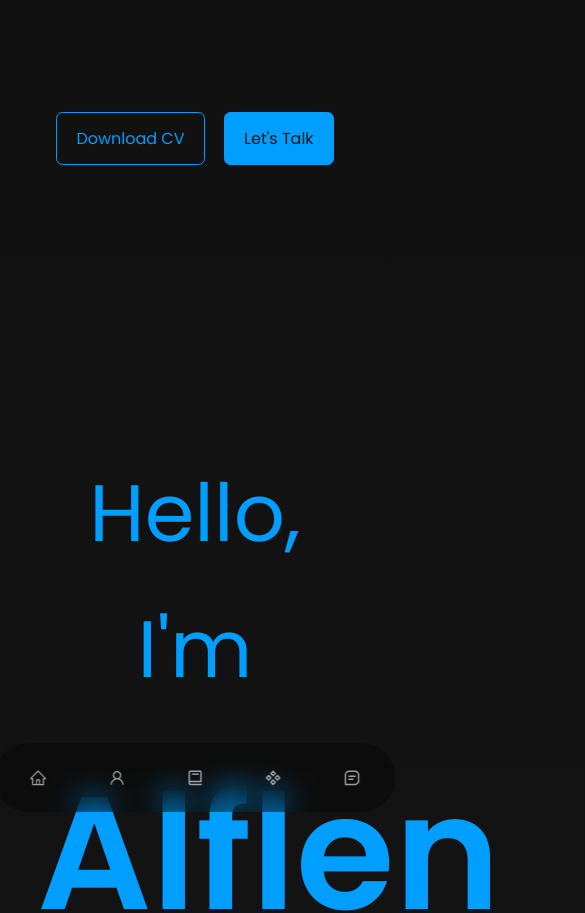
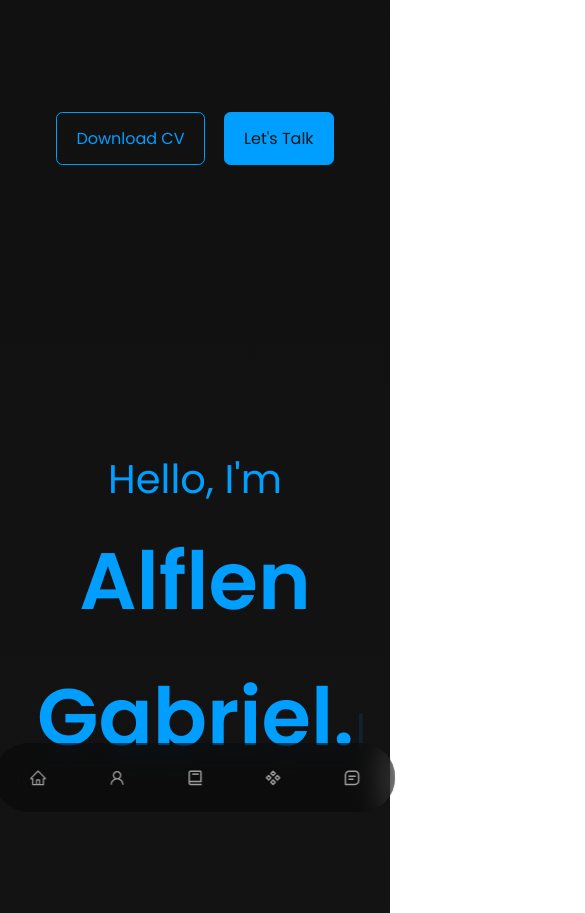
Before and after one commit to AlflenGabriel/personalPortfolio, a React (Create React App) app: page / in a window 390 px wide. Shown: the top 913 px of the page, 585 px wide, since content can reach past the window. Built offline with nearby package versions, Linux system fonts and the light colour scheme.

Commit message:
more resposive

```diff
--- a/src/components/about/about.css
+++ b/src/components/about/about.css
@@ -27,10 +27,6 @@
     overflow: hidden;
     transition: var(--transition);
     height: 100%;
-}
-
-.about__me-animation:hover {
-    transform: rotate(-10deg);
 }
 
 .about__cards {
--- a/src/components/header/header.css
+++ b/src/components/header/header.css
@@ -33,7 +33,7 @@
     padding: 200px 0;
     font-size: 5rem;
     color: var(--color-primary);
-
+    transition: var(--transition);
 }
 
 .me b {
@@ -41,9 +41,8 @@
 }
 
 .Typewriter__wrapper:hover {
+    color: var(--color-white);
     transition: var(--transition);
-    color: var(--color-white);
-
 }
 .Typewriter__cursor:hover {
     transition: var(--transition);
@@ -64,8 +63,8 @@
         height: 100vh;
     }
 
-    .me {
-        font-size: 2rem;
+    .me .Typewriter {
+        font-size: 2.5rem;
     }
 
     .header__socials,
--- a/src/index.css
+++ b/src/index.css
@@ -63,6 +63,9 @@ h1 {
 ul {
     list-style: none;
     display: flex;
+}
+section{
+    display: block;
 }
 
 section > h2,
```
